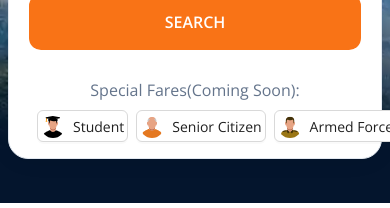
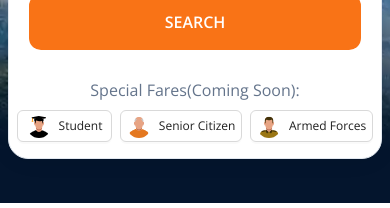
Before and after one commit to YatinDevs/Ixigo_Clone, a React (Vite) app: page / in a window 390 px wide. Shown: the part 461-669 px from the top of the page. Built offline with nearby package versions, Linux system fonts and the light colour scheme; no server answers.

Commit message:
feat:FlightsBaggage Component

```diff
--- a/src/pages/Flights/SearchPanel/SpecialFares.jsx
+++ b/src/pages/Flights/SearchPanel/SpecialFares.jsx
@@ -4,7 +4,7 @@ import { Tooltip, Button } from "antd";
 function SpecialFares() {
   console.log(FLIGHT_SEARCH_PANNEL_SPECIAL_FARES);
   return (
-    <div className=" px-5 py-2 flex flex-col md:flex-row">
+    <div className=" px-0 py-2 md:py-2 md:px-5 flex flex-col md:flex-row">
       <p className="text-slate-500 text-center self-center">
         Special Fares(Coming Soon):{" "}
       </p>
@@ -14,7 +14,7 @@ function SpecialFares() {
             key={details.title}
             placement="topLeft"
             title={
-              <div>
+              <div className="">
                 <img src={details.logo} />
                 <p>
                   {details.header.pre} {details.header.mid}{" "}
@@ -24,7 +24,7 @@ function SpecialFares() {
               </div>
             }
           >
-            <Button className="flex justify-center items-center">
+            <Button className="flex text-xs md:text-md justify-center items-center">
               <img src={details.logo} className="inline" />
               {details.title}
             </Button>
```
